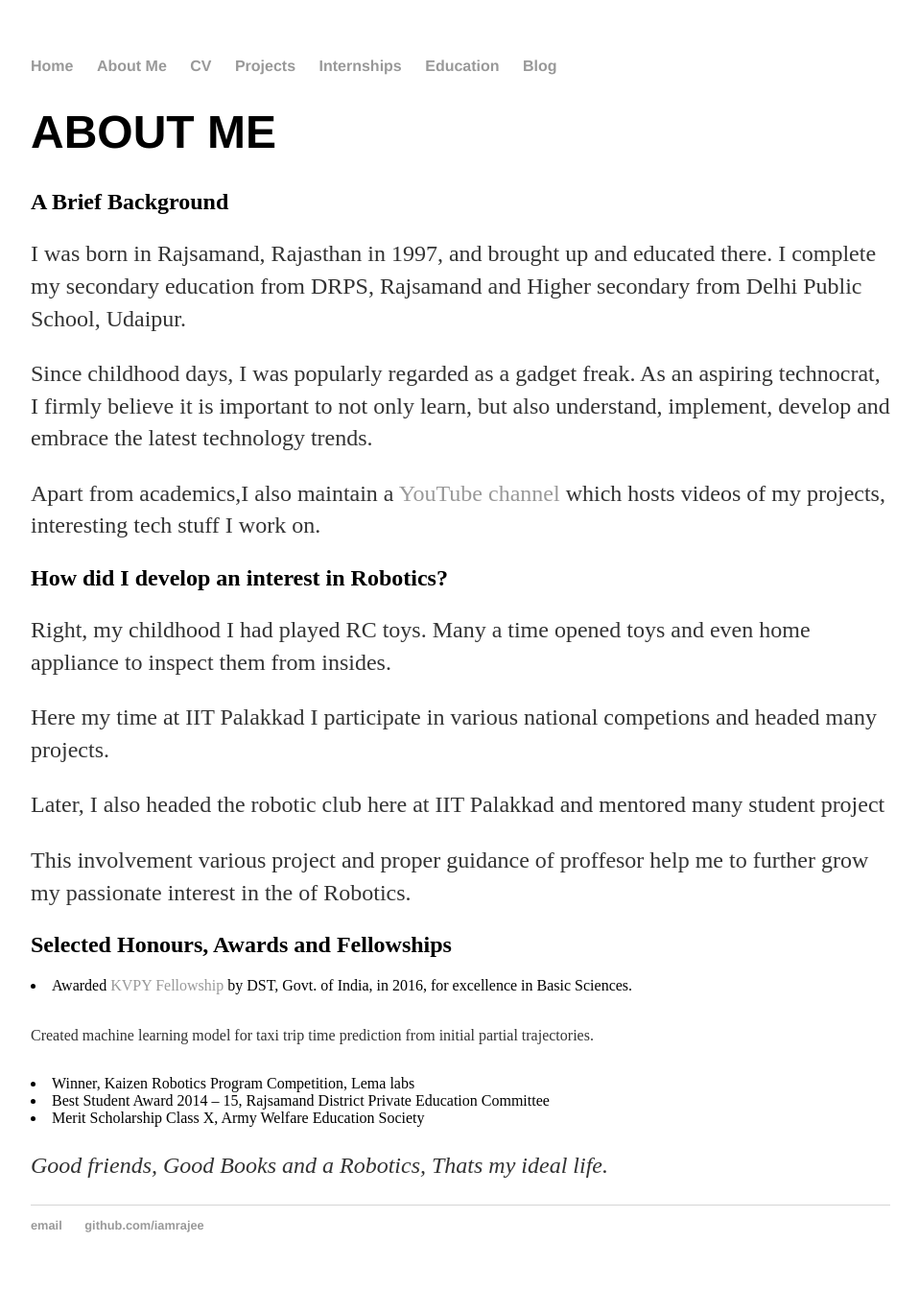
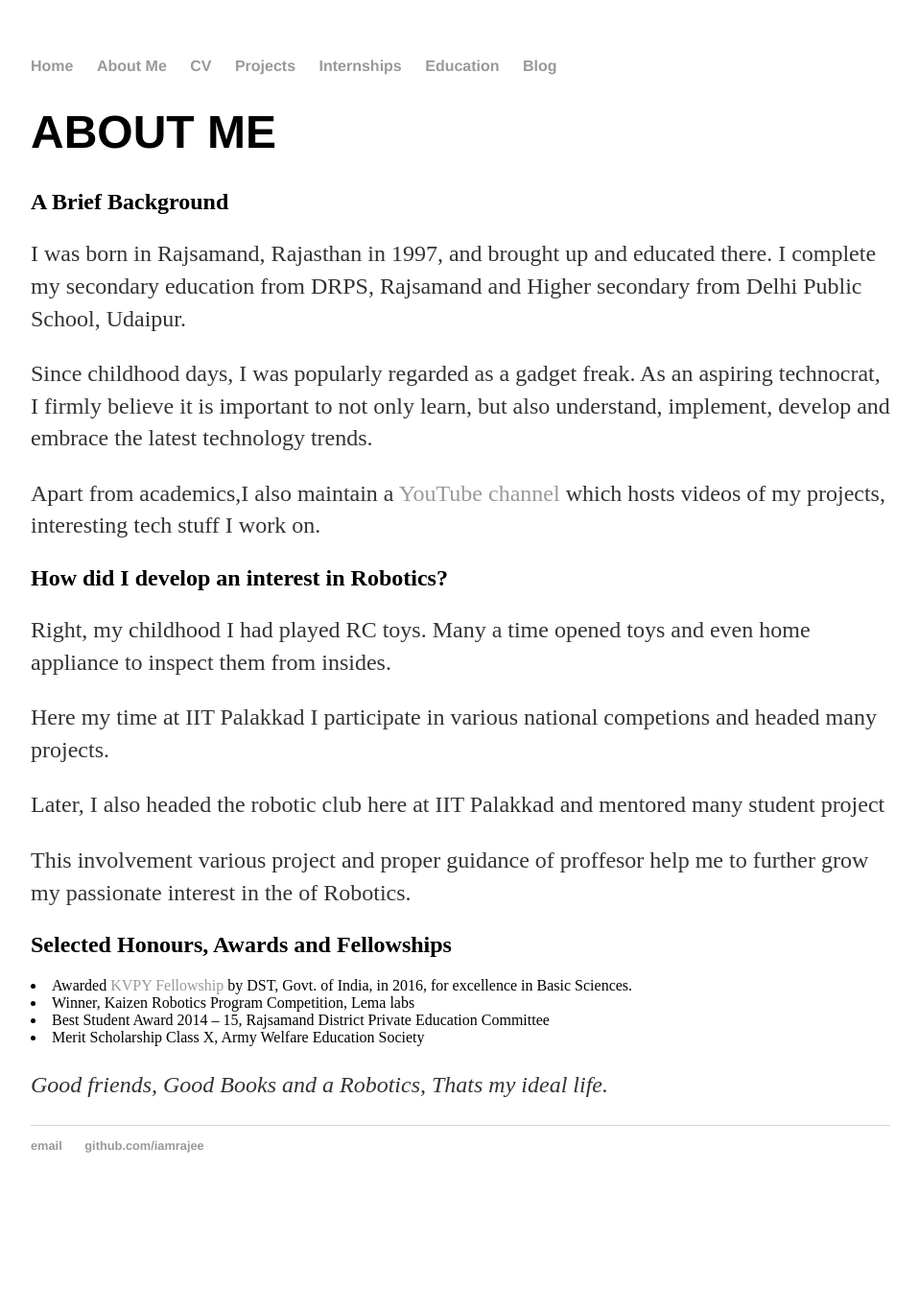
Before and after one commit to iamrajee/iamrajee.github.io, a Jekyll site: the page built from about/index.html, in a window 1280 px wide. Shown: the whole page at 96% size, without its empty margins (160-1118 px from the left). Built offline with Jekyll 4.4.1, drawn with Linux system fonts in a browser that asks for light colours; after the commit the page ends 1261 px from its top, so only the background shows below that.

Commit message:
Update index.html

```diff
--- a/about/index.html
+++ b/about/index.html
@@ -15,7 +15,6 @@ title: ABOUT ME
 	<p>This involvement various project and proper guidance of proffesor help me to further grow my passionate interest in the of Robotics.</p>
 	<h2>Selected Honours, Awards and Fellowships</h2>
 	<li>Awarded <a href="http://www.kvpy.iisc.ernet.in/main/index.htm">KVPY Fellowship</a> by DST, Govt. of India, in 2016, for excellence in Basic Sciences.</li>
-	<p><font size="3">Created machine learning model for taxi trip time prediction from initial partial trajectories.</font></p>
 	<li>Winner, Kaizen Robotics Program Competition, Lema labs</li>
 	<li>Best Student Award 2014 – 15, Rajsamand District Private Education Committee</li>
 	<li>Merit Scholarship Class X, Army Welfare Education Society</li>
```
